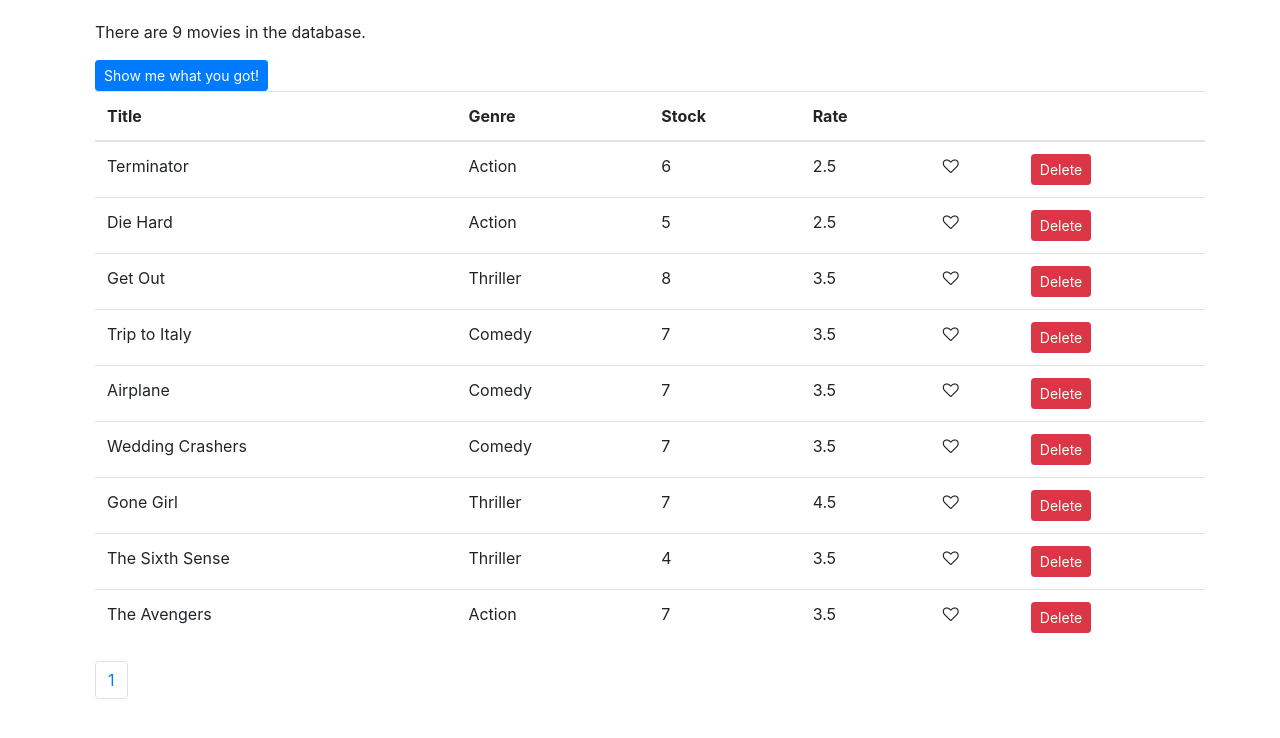
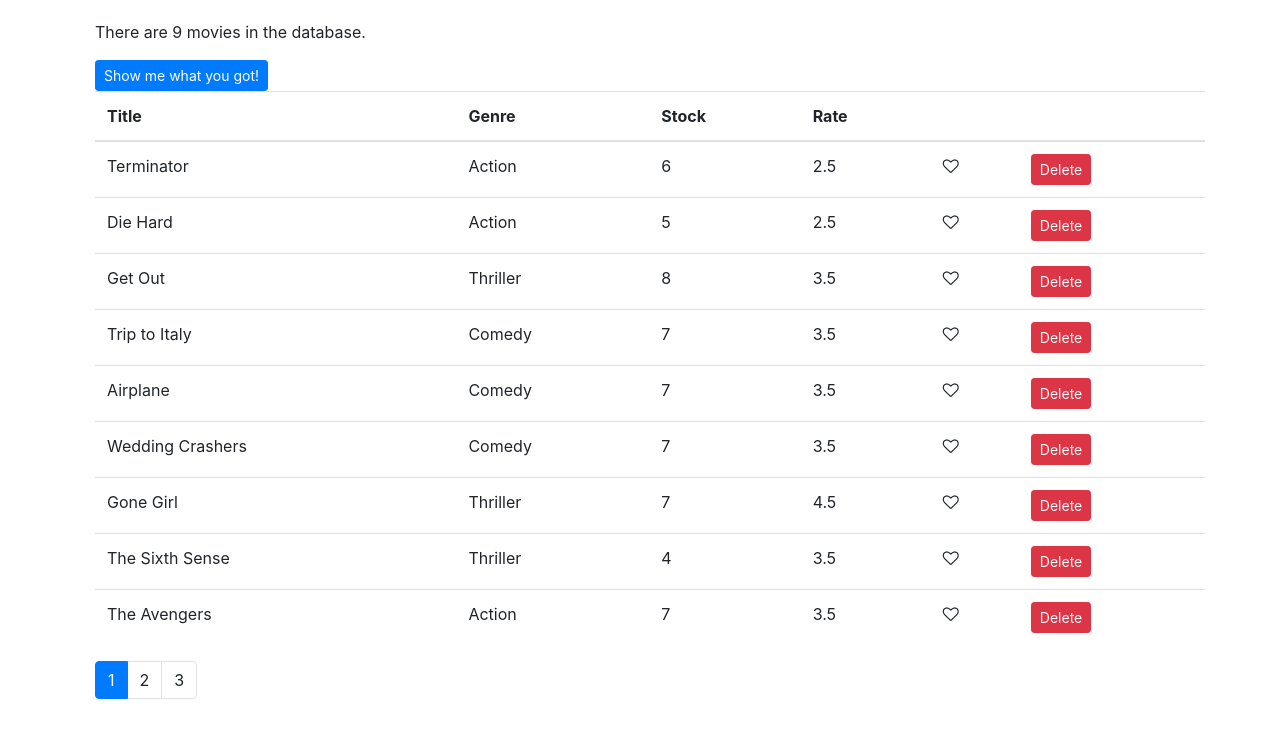
Before and after one commit to matiasg11/firsttry, a React (Create React App) app: page / in a window 1280 px wide. Shown: the top 738 px of the page. Built offline with nearby package versions, Linux system fonts and the light colour scheme.

Commit message:
Continuing pagination

```diff
--- a/src/components/common/pagination.jsx
+++ b/src/components/common/pagination.jsx
@@ -2,17 +2,29 @@ import React from "react";
 import _ from "lodash";
 
 const Pagination = (props) => {
-    const { itemsCount, pageSize } = props;
+    const { itemsCount, pageSize, currentPage, onPageChange } = props;
+    console.log(currentPage);
 
-    const pagesCount = itemsCount / pageSize;
+    const pagesCount = Math.ceil(itemsCount / pageSize);
+    if (pagesCount == 1) {
+        return null;
+    }
     const pages = _.range(1, pagesCount + 1);
 
     return (
         <nav aria-label="Page navigation example">
             <ul className="pagination">
                 {pages.map((page) => (
-                    <li className="page-item" key={page}>
-                        <a className="page-link" href="#">
+                    <li
+                        className={
+                            page === currentPage
+                                ? "page-item active"
+                                : "page-item"
+                        }
+                        key={page}>
+                        <a
+                            className="page-link"
+                            onClick={() => onPageChange(page)}>
                             {page}
                         </a>
                     </li>
--- a/src/components/movies.jsx
+++ b/src/components/movies.jsx
@@ -6,7 +6,8 @@ import Pagination from "./common/pagination";
 class Movies extends Component {
     state = {
         movies: getMovies(),
-        pageSize: 10,
+        currentPage: 1,
+        pageSize: 4,
     };
 
     handleDelete = (movie) => {
@@ -15,7 +16,9 @@ class Movies extends Component {
         console.log(`Deleted Movie: ${movie.title} `);
     };
 
-    handlePageChange = () => {};
+    handlePageChange = (page) => {
+        this.setState({ currentPage: page });
+    };
 
     handleLike = (movie) => {
         const movies = [...this.state.movies];
@@ -49,6 +52,9 @@ class Movies extends Component {
     };
 
     render() {
+        const { length: count } = this.state.movies;
+        const { pageSize, currentPage } = this.state;
+
         if (this.state.movies.length === 0)
             return <p>There are no movies here!</p>;
 
@@ -101,8 +107,9 @@ class Movies extends Component {
                     </tbody>
                 </table>
                 <Pagination
-                    itemsCount={this.state.movies.length}
-                    pageSize={this.state.pageSize}
+                    itemsCount={count}
+                    pageSize={pageSize}
+                    currentPage={currentPage}
                     onPageChange={this.handlePageChange}
                 />
             </div>
```
